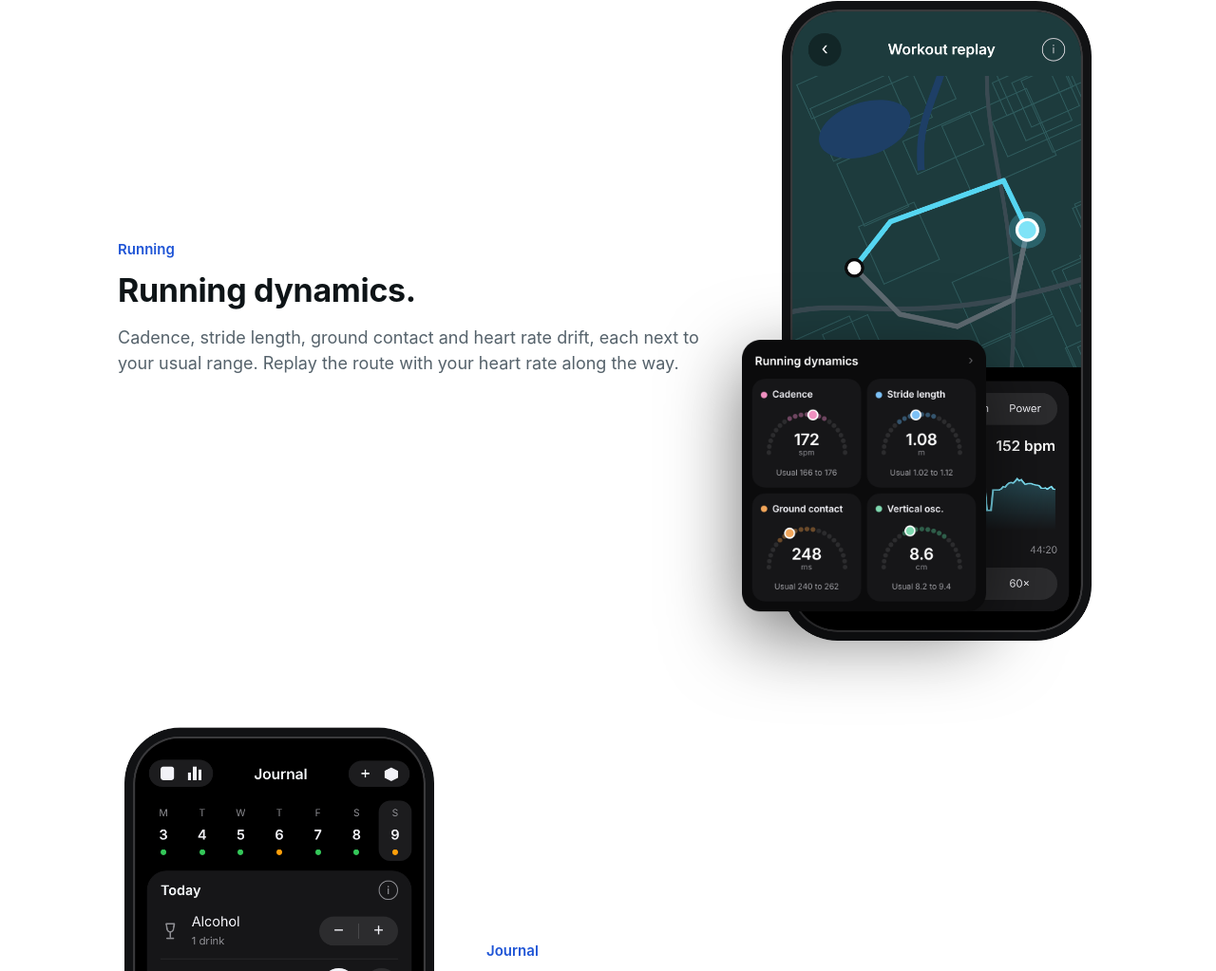
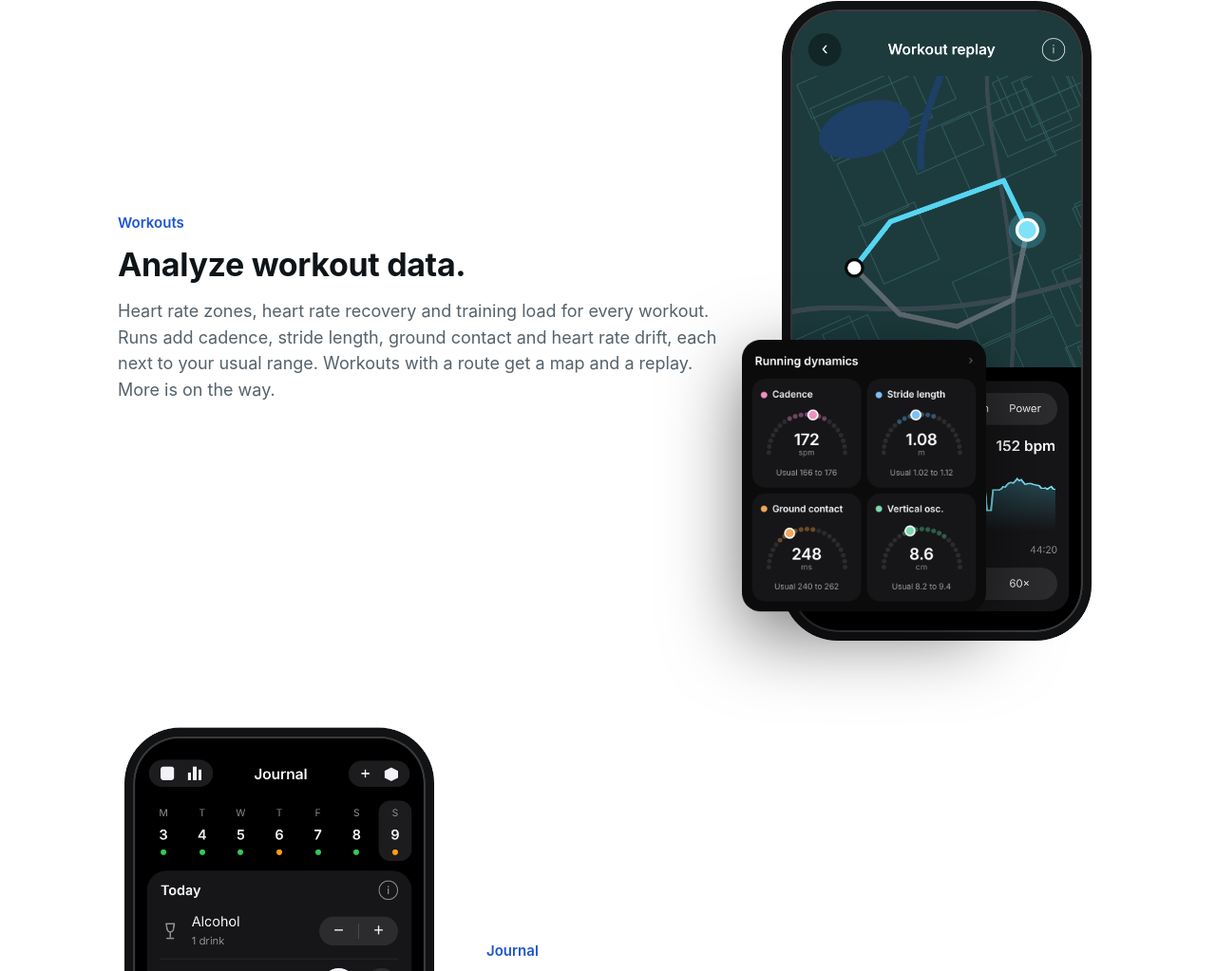
Before and after one commit to Throttle-Health/Throttle-Site, a plain HTML site: page index.html in a window 1280 px wide. Shown: the part 2146-3169 px from the top of the page at 95% size. Drawn offline with Linux system fonts and the light colour scheme.

Commit message:
Widen the Running section to all workouts
Robin: the section is not only for runners. The label becomes
"Workouts", the title "Analyze workout data." (his wording), and the
text names heart rate zones, heart rate recovery and training load for
every workout, the running metrics, the map and replay, and ends with
"More is on the way."

Co-Authored-By: Claude Opus 5.5 <noreply@anthropic.com>
Claude-Session: https://claude.ai/code/session_01QmMcUrgCAXBPKB2wZxiJv5

```diff
--- a/index.html
+++ b/index.html
@@ -60,9 +60,9 @@
 
       <section class="split">
         <div class="split-text">
-          <p class="eyebrow">Running</p>
-          <h2 class="section-title">Running dynamics.</h2>
-          <p class="section-lead">Cadence, stride length, ground contact and heart rate drift, each next to your usual range. Replay the route with your heart rate along the way.</p>
+          <p class="eyebrow">Workouts</p>
+          <h2 class="section-title">Analyze workout data.</h2>
+          <p class="section-lead">Heart rate zones, heart rate recovery and training load for every workout. Runs add cadence, stride length, ground contact and heart rate drift, each next to your usual range. Workouts with a route get a map and a replay. More is on the way.</p>
         </div>
         <div class="split-media">
           <div class="stack">
```
